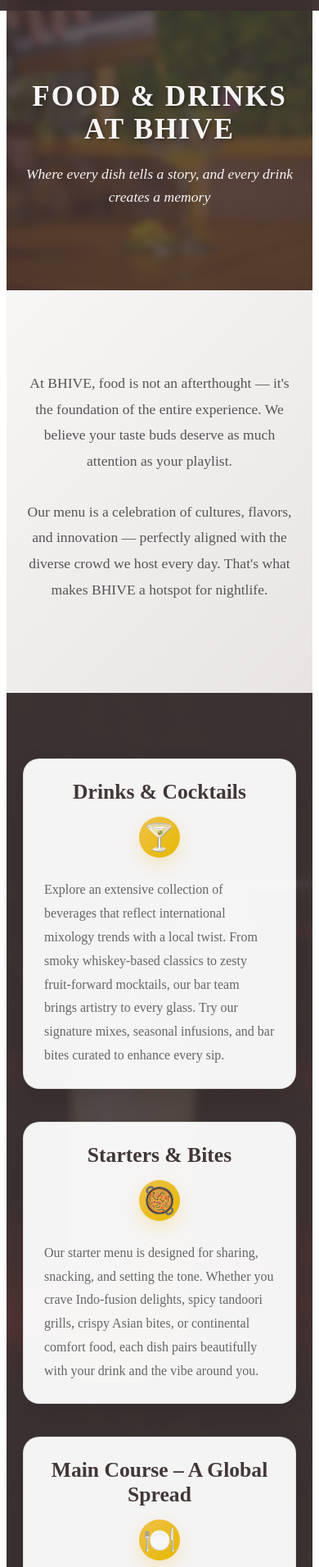
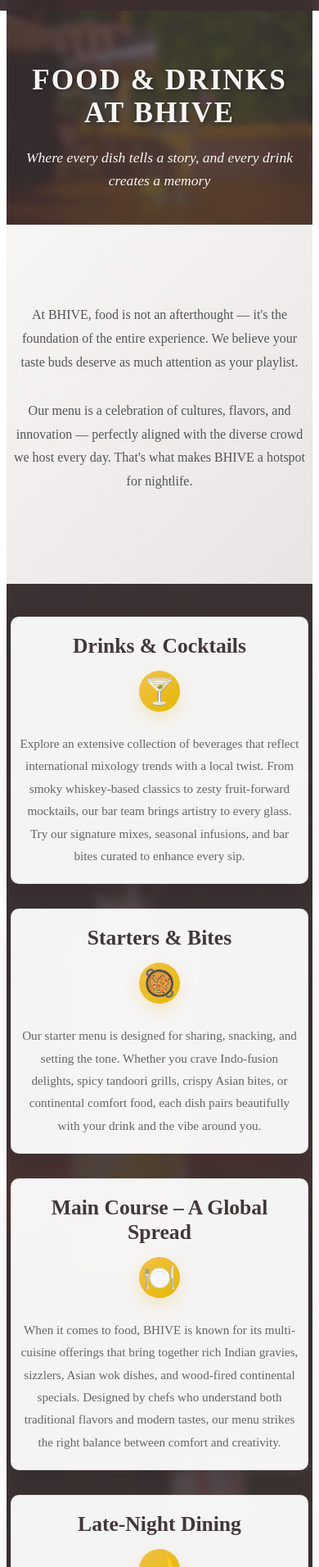
Before and after one commit to sanjaysurr/behive, a plain HTML site: page menu.html in a window 390 px wide. Shown: the part 89-2000 px from the top of the page at 82% size. Drawn offline with Linux system fonts and the light colour scheme.

Commit message:
media querry added

```diff
--- a/menu.css
+++ b/menu.css
@@ -1,4 +1,4 @@
-/* Navigation Styles */
+/* Navigation Styles (Unchanged) */
 .nav {
     display: flex;
     justify-content: space-between;
@@ -90,7 +90,7 @@
     transition: all 0.3s ease;
 }
 
-/* Menu Hero Section */
+/* Menu Hero Section (Unchanged) */
 .menu-hero {
     padding: 150px 0 100px;
     background: linear-gradient(135deg, rgba(66, 55, 56, 0.9) 0%, rgba(42, 31, 32, 0.9) 100%);
@@ -139,7 +139,7 @@
     line-height: 1.6;
 }
 
-/* Menu Introduction */
+/* Menu Introduction (Unchanged) */
 .menu-intro {
     padding: 80px 0;
     background: linear-gradient(135deg, #f8f5f5 0%, #e8e4e4 100%);
@@ -149,6 +149,7 @@
     max-width: 1200px;
     margin: 0 auto;
     padding: 0 20px;
+    box-sizing: border-box; /* Ensure padding is included in width */
 }
 
 .intro-content {
@@ -167,7 +168,7 @@
 
 /* Menu Categories */
 .menu-categories {
-    padding: 80px 0;
+    padding: 80px 0; /* Adjusted in media queries */
     background: linear-gradient(135deg, #423738 0%, #2a1f20 100%);
     position: relative;
     background-image: url('images/DSC08115_11zon.jpg');
@@ -203,6 +204,7 @@
     transition: all 0.3s ease;
     border: 1px solid rgba(66, 55, 56, 0.1);
     cursor: pointer;
+    box-sizing: border-box; /* Ensure padding doesn’t cause overflow */
 }
 
 .menu-category:hover {
@@ -287,7 +289,7 @@
     color: #b91c1c;
 }
 
-/* Menu Footer */
+/* Menu Footer (Unchanged) */
 .menu-footer {
     padding: 80px 0;
     background: linear-gradient(135deg, #f8f5f5 0%, #e8e4e4 100%);
@@ -308,83 +310,81 @@
     margin: 0;
 }
 
-/* Responsive Design */
-@media (max-width: 768px) {
-    .hero-content h1 {
+/* Media Queries for Menu Card and Overlap Fix */
+@media (max-width: 900px) {
+    body {
+        padding-top: 70px; /* Offset for fixed header */
+    }
+
+    .menu-categories {
+        padding: 60px 0; /* Reduced padding, header offset handled by body */
+    }
+
+    .menu-hero {
+        padding: 80px 0 60px; /* Adjusted for mobile, below header */
+    }
+
+    .container {
+        padding: 0 15px; /* Reduced padding for tighter fit */
+        width: 100%; /* Ensure container spans full viewport */
+        max-width: 100%; /* Remove max-width constraint */
+        box-sizing: border-box;
+    }
+
+    .menu-category {
+        width: 100%; /* Full-width menu card */
+        max-width: 100%; /* Ensure no width constraints */
+        margin: 0 0 30px 0; /* Remove side margins, keep bottom margin */
+        padding: 30px 20px; /* Reduced padding, ensure content fits */
+        border-radius: 15px; /* Slightly smaller border radius */
+        text-align: center; /* Center all text */
+        box-sizing: border-box; /* Prevent padding overflow */
+    }
+
+    .category-header {
+        flex-direction: column; /* Stack vertically */
+        align-items: center; /* Center horizontally */
+        gap: 15px; /* Reduced gap */
+    }
+
+    .category-header h2 {
+        font-size: 2rem; /* Smaller for mobile */
+        text-align: center;
+    }
+
+    .category-icon {
+        width: 70px; /* Smaller icon */
+        height: 70px;
         font-size: 2.8rem;
     }
 
-    .hero-subtitle {
-        font-size: 1.2rem;
+    .category-content p {
+        font-size: 1.1rem; /* Smaller text */
+        text-align: center;
     }
 
-    .intro-content p {
-        font-size: 1.1rem;
+    .menu-items {
+        grid-template-columns: 1fr; /* Single column */
+        gap: 15px; /* Reduced gap */
     }
 
-    .category-header h2 {
-        font-size: 1.8rem;
+    .menu-subcategory h3 {
+        font-size: 1.4rem; /* Smaller for mobile */
+        text-align: center;
     }
 
-    .category-icon {
-        width: 60px;
-        height: 60px;
-        font-size: 2.5rem;
+    .menu-item {
+        flex-direction: column; /* Stack name and price */
+        align-items: center; /* Center items */
+        padding: 8px 0; /* Adjusted padding */
+        font-size: 0.95rem; /* Smaller text */
     }
 
-    .category-content p {
-        font-size: 1.1rem;
+    .menu-item .price {
+        font-size: 0.95rem;
+        margin-top: 5px;
     }
 
-    .footer-quote {
-        font-size: 1.6rem;
-    }
-
-    .menu-category {
-        padding: 30px;
-    }
-}
-
-@media (max-width: 480px) {
-    .hero-content h1 {
-        font-size: 2.2rem;
-    }
-
-    .hero-subtitle {
-        font-size: 1.1rem;
-    }
-
-    .category-header {
-        flex-direction: column;
-        text-align: center;
-        gap: 15px;
-    }
-
-    .category-header h2 {
-        font-size: 1.6rem;
-    }
-
-    .category-icon {
-        width: 50px;
-        height: 50px;
-        font-size: 2rem;
-    }
-
-    .category-content p {
-        font-size: 1rem;
-    }
-
-    .footer-quote {
-        font-size: 1.4rem;
-    }
-
-    .menu-category {
-        padding: 25px;
-    }
-}
-
-/* Mobile Navigation */
-@media (max-width: 900px) {
     .nav-links {
         position: fixed;
         top: 70px;
@@ -401,9 +401,9 @@
         opacity: 0;
         pointer-events: none;
         z-index: 999;
-        display: flex; /* Ensure flexbox is applied */
-        align-items: center; /* Center items horizontally in flex column */
-        justify-content: center; /* Center items vertically in flex column */
+        display: flex;
+        align-items: center;
+        justify-content: center;
     }
 
     .nav-links.active {
@@ -416,11 +416,145 @@
         color: #f4f3f3;
         padding: 2rem 3rem;
         display: block;
-        text-align: center; /* Center the text horizontally */
+        text-align: center;
     }
 
     .hamburger {
         display: flex;
+    }
+}
+
+@media (max-width: 768px) {
+    body {
+        padding-top: 70px; /* Maintain header offset */
+    }
+
+    .menu-categories {
+        padding: 50px 0; /* Further reduced padding */
+    }
+
+    .menu-hero {
+        padding: 70px 0 50px; /* Adjusted for smaller screens */
+    }
+
+    .container {
+        padding: 0 10px; /* Tighter padding */
+        width: 100%;
+        max-width: 100%;
+    }
+
+    .menu-category {
+        padding: 25px 15px; /* Tighter padding */
+        border-radius: 12px; /* Smaller border radius */
+    }
+
+    .category-header h2 {
+        font-size: 1.8rem; /* Smaller for smaller screens */
+    }
+
+    .category-icon {
+        width: 60px; /* Smaller icon */
+        height: 60px;
+        font-size: 2.5rem;
+    }
+
+    .category-content p {
+        font-size: 1rem; /* Smaller text */
+    }
+
+    .menu-subcategory h3 {
+        font-size: 1.3rem; /* Smaller titles */
+    }
+
+    .menu-item {
+        font-size: 0.9rem; /* Smaller text */
+    }
+
+    .menu-item .price {
+        font-size: 0.9rem;
+    }
+
+    .hero-content h1 {
+        font-size: 2.8rem;
+    }
+
+    .hero-subtitle {
+        font-size: 1.2rem;
+    }
+
+    .intro-content p {
+        font-size: 1.1rem;
+    }
+
+    .footer-quote {
+        font-size: 1.6rem;
+    }
+}
+
+@media (max-width: 480px) {
+    body {
+        padding-top: 70px; /* Maintain header offset */
+    }
+
+    .menu-categories {
+        padding: 40px 0; /* Minimal padding */
+    }
+
+    .menu-hero {
+        padding: 60px 0 40px; /* Minimal padding */
+    }
+
+    .container {
+        padding: 0 5px; /* Minimal padding */
+        width: 100%;
+        max-width: 100%;
+    }
+
+    .menu-category {
+        padding: 20px 10px; /* Minimal padding */
+        border-radius: 10px; /* Minimal border radius */
+    }
+
+    .category-header h2 {
+        font-size: 1.6rem; /* Minimal font size */
+    }
+
+    .category-icon {
+        width: 50px; /* Smallest icon */
+        height: 50px;
+        font-size: 2rem;
+    }
+
+    .category-content p {
+        font-size: 0.95rem; /* Smallest text */
+    }
+
+    .menu-subcategory h3 {
+        font-size: 1.2rem; /* Smallest titles */
+    }
+
+    .menu-item {
+        font-size: 0.85rem; /* Smallest text */
+    }
+
+    .menu-item .price {
+        font-size: 0.85rem;
+    }
+
+    .hero-content h1 {
+        font-size: 2.2rem;
+    }
+
+    .hero-subtitle {
+        font-size: 1.1rem;
+    }
+
+    .intro-content p {
+        font-size: 1rem;
+    }
+
+    .footer-quote {
+        font-size: 1.4rem;
     }
 }
 
@@ -435,13 +569,13 @@
         transform: none;
         width: auto;
         height: auto;
-        display: flex; /* Maintain flexbox for desktop */
-        align-items: center; /* Optional: center vertically in desktop */
-        justify-content: flex-start; /* Reset to default or adjust as needed */
+        display: flex;
+        align-items: center;
+        justify-content: flex-start;
     }
 
     .nav-links li a {
-        text-align: left; /* Reset to left for desktop, adjust if needed */
+        text-align: left;
     }
 
     .hamburger {
```
